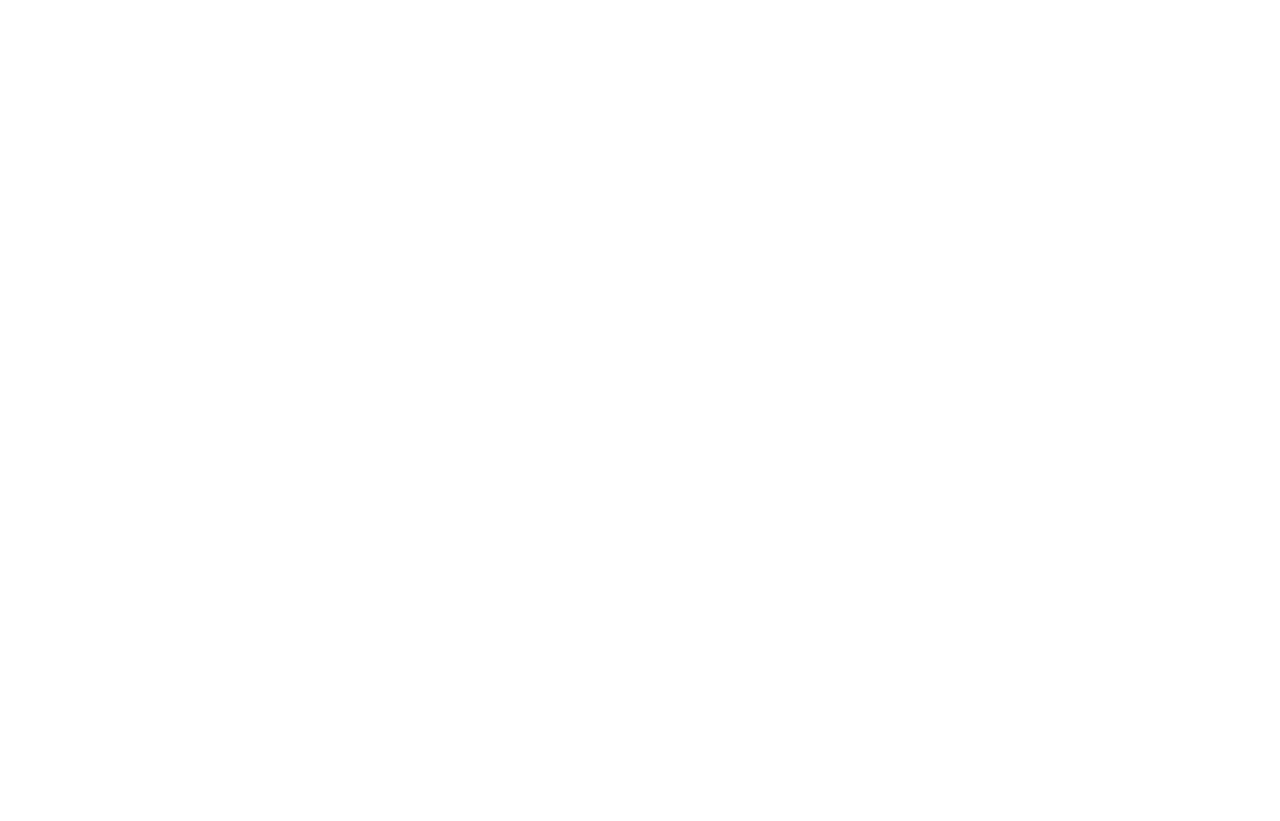
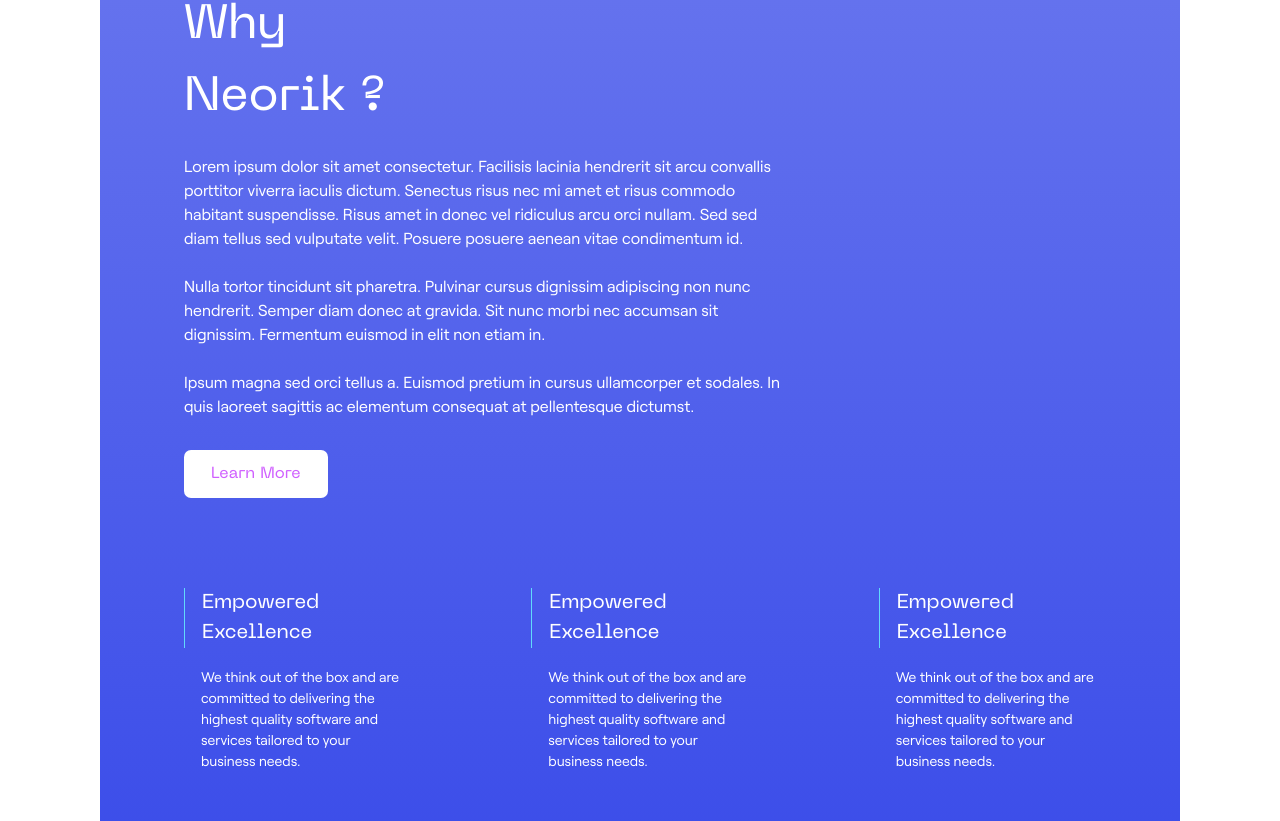
Before and after one commit to Talalkhan3/Neorik, a Next.js app: page / in a window 1280 px wide. Shown: the part 3199-4020 px from the top of the page. Before the commit the page ends 3181 px from the top, so only its background shows below. Built offline with nearby package versions, Linux system fonts and the light colour scheme.

Commit message:
Added whyus.tsx in the home page.tsx

```diff
--- a/app/page.tsx
+++ b/app/page.tsx
@@ -5,6 +5,7 @@
 import Hero from "@/components/Hero/Hero";
 import Industries from "@/components/Industries/Industries";
 import Services from "@/components/Services/Services";
+import Whyus from "@/components/whyus/Whyus";
 
 export default function Home() {
   return (
@@ -15,6 +16,7 @@
       <Industries />
       <Description />
       <Questions />
+      <Whyus />
       <Footer />
     </main>
   );
--- a/components/FAQS/Questions.tsx
+++ b/components/FAQS/Questions.tsx
@@ -76,7 +76,7 @@
 ];
 const Questions = () => {
   return (
-    <div className="bg-[#c9c9c9]/15 mx-[36px] my-[46px] px-[16px] py-[32px] rounded-[14px]">
+    <div className="bg-[#c9c9c9]/15 mx-[36px] my-[46px] px-[16px] py-[32px] rounded-[14px] xl:mx-[100px] xl:px-[230px]">
       <h1 className="font-neue text-[32px] font-bold text-center">
         Base of Tools & Technologies
       </h1>
--- /dev/null
+++ b/components/whyus/Whyus.tsx
@@ -0,0 +1,62 @@
+const Whyus = () => {
+  return (
+    <div className="rounded-[14px] bg-gradient-to-t from-[#394be9] to-[#394be9]/75 mx-[36px] my-[58px] px-[17px] py-[38px] lg:px-[36px] xl:mx-[100px] xl:px-[84px] xl:py-[130px]">
+      <h1 className="font-neue text-[48px] text-white xl:max-w-[220px]">Why Neorik ?</h1>
+      <p className="xl:max-w-[605px] text-white mt-[25px] xl:mt-[20px] font-robo text-[14px] xl:text-[16px]">
+        Lorem ipsum dolor sit amet consectetur. Facilisis lacinia hendrerit sit
+        arcu convallis porttitor viverra iaculis dictum. Senectus risus nec mi
+        amet et risus commodo habitant suspendisse. Risus amet in donec vel
+        ridiculus arcu orci nullam. Sed sed diam tellus sed vulputate velit.
+        Posuere posuere aenean vitae condimentum id.
+        <br />
+        <br />
+        Nulla tortor tincidunt sit pharetra. Pulvinar cursus dignissim
+        adipiscing non nunc hendrerit. Semper diam donec at gravida. Sit nunc
+        morbi nec accumsan sit dignissim. Fermentum euismod in elit non etiam
+        in.
+        <br />
+        <br />
+        Ipsum magna sed orci tellus a. Euismod pretium in cursus ullamcorper et
+        sodales. In quis laoreet sagittis ac elementum consequat at pellentesque
+        dictumst.
+      </p>
+      <button className="bg-white text-[#d061ff] font-neue rounded-[7px] mt-[15px] xl:mt-[32px] text-[16px] py-[12px] px-[27px]">
+        Learn More
+      </button>
+      <div className="flex flex-col w-full mt-[55px] xl:mt-[90px] text-white lg:flex-row lg:gap-x-[30px] xl:gap-x-[130px] ">
+        <div >
+          <h1 className=" font-neue text-[20px] pl-[17px] border-l border-[#61dafb]">
+            Empowered Excellence
+          </h1>
+          <p className=" font-robo text-[14px] mt-[18px] pl-[17px] font-normal">
+            We think out of the box and are committed to delivering the highest
+            quality software and services tailored to your business needs.
+          </p>
+        </div>
+        <div className="w-full h-[2px] bg-[#F7DF1E] my-[30px] lg:hidden"></div>
+        <div >
+          <h1 className=" font-neue text-[20px] pl-[17px] border-l border-[#61dafb]">
+            Empowered Excellence
+          </h1>
+          <p className=" font-robo text-[14px] mt-[18px] pl-[17px] font-normal">
+            We think out of the box and are committed to delivering the highest
+            quality software and services tailored to your business needs.
+          </p>
+        </div>
+        <div className="w-full h-[2px] bg-[#F7DF1E] my-[30px] lg:hidden"></div>
+        <div>
+          <h1 className=" font-neue text-[20px] pl-[17px] border-l border-[#61dafb]">
+            Empowered Excellence
+          </h1>
+          <p className=" font-robo text-[14px] mt-[18px] pl-[17px] font-normal">
+            We think out of the box and are committed to delivering the highest
+            quality software and services tailored to your business needs.
+          </p>
+        </div>
+
+      </div>
+    </div>
+  );
+};
+
+export default Whyus;
```
